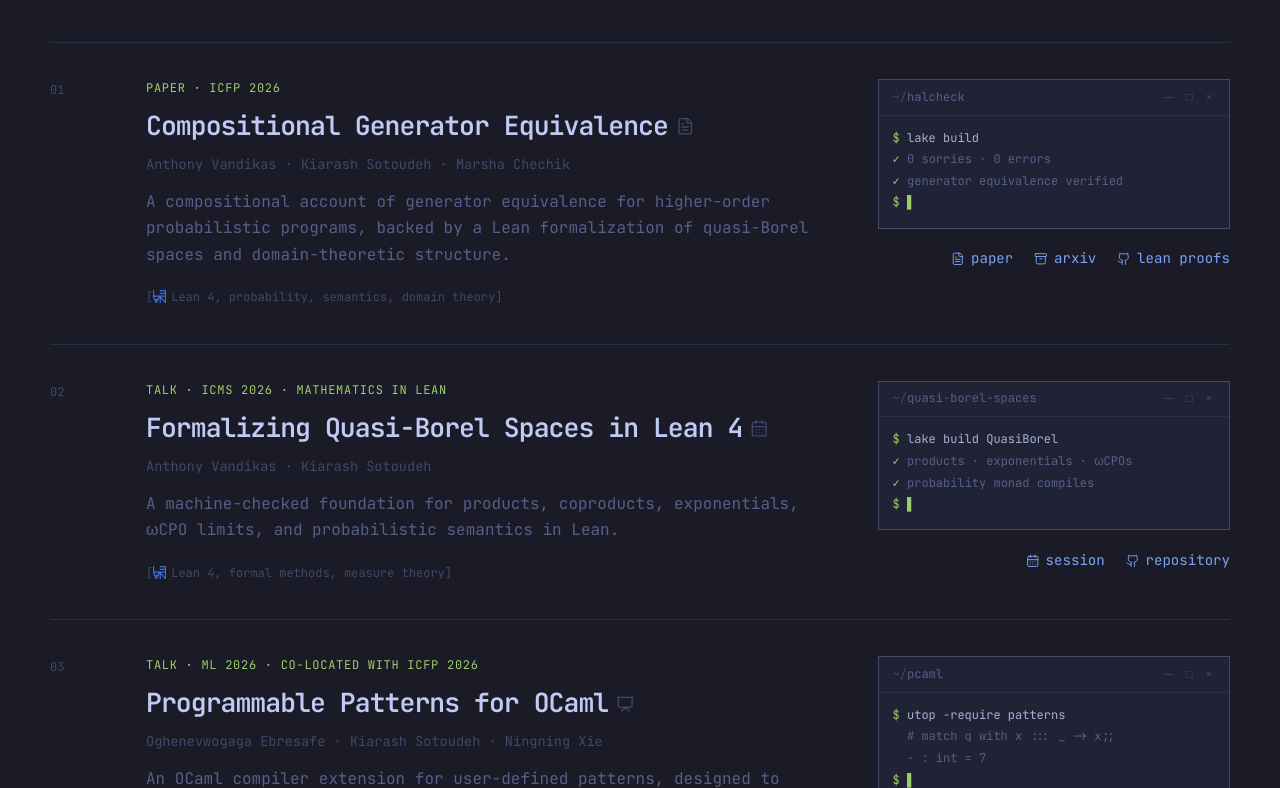
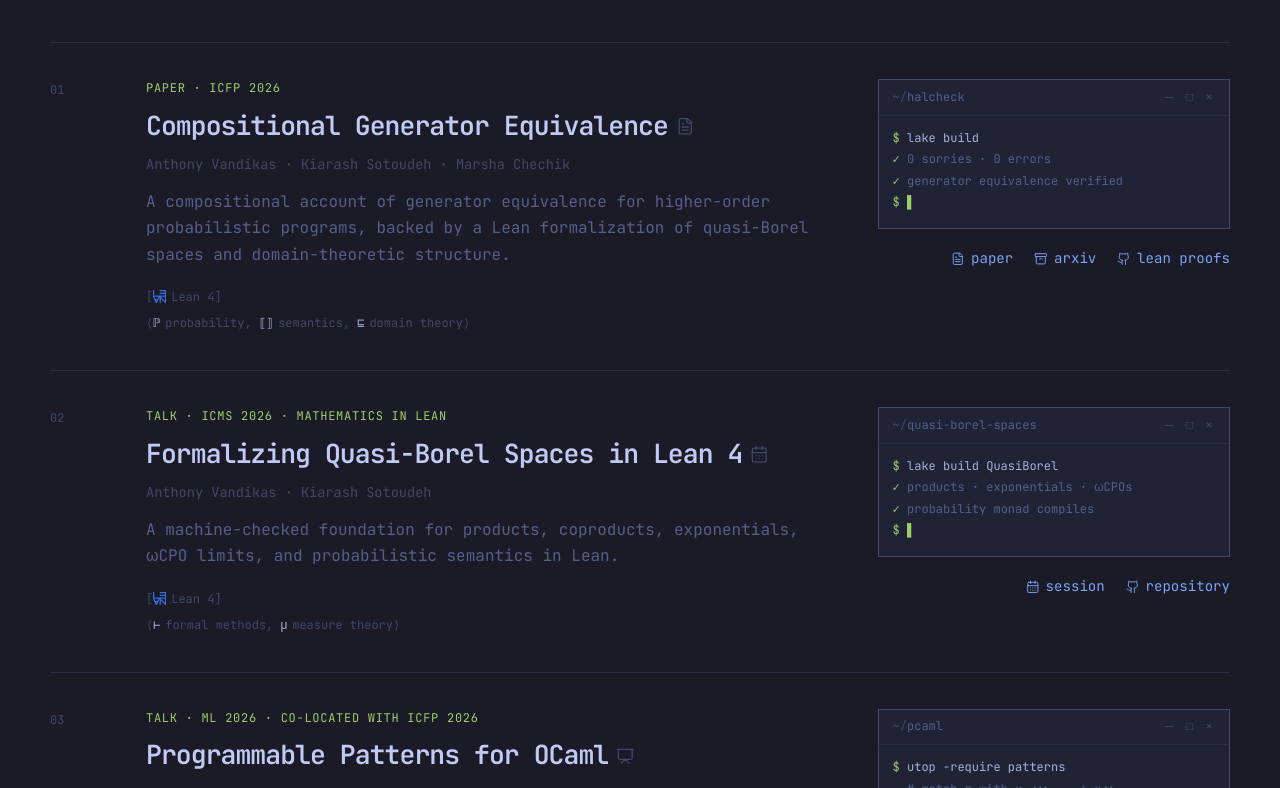
Before and after one commit to exekis/exekis.github.io, a Next.js app: page / in a window 1280 px wide. Shown: the part 882-1670 px from the top of the page. Built offline with nearby package versions, Linux system fonts and the light colour scheme.

Commit message:
feat(portfolio): split stack chips into language and topic lines

```diff
--- a/src/app/globals.css
+++ b/src/app/globals.css
@@ -358,6 +358,32 @@ code {
   height: 1.1em;
   margin-right: 0.4em;
   vertical-align: -0.2em;
+}
+
+.topic-list {
+  display: flex;
+  flex-wrap: wrap;
+  margin-top: 0.4rem;
+  color: var(--faint);
+  font-size: 0.75rem;
+  list-style: none;
+}
+
+.topic-list::before {
+  content: "⟨";
+}
+
+.topic-list::after {
+  content: "⟩";
+}
+
+.topic-list li:not(:last-child)::after {
+  content: ",\00a0";
+}
+
+.topic-glyph {
+  margin-right: 0.4em;
+  color: var(--ink);
 }
 
 .item-side {
--- a/src/app/page.tsx
+++ b/src/app/page.tsx
@@ -50,6 +50,23 @@ const linkGlyphs: Record<PortfolioLinkKind, LucideIcon> = {
   install: Download,
   writeup: NotebookText,
   grant: Award,
+};
+
+// topic chips get a unicode mark from each field's own notation instead of a logo
+const topicGlyphs: Record<string, string> = {
+  probability: "ℙ",
+  semantics: "⟦⟧",
+  "domain theory": "⊑",
+  "formal methods": "⊢",
+  "measure theory": "μ",
+  compilers: "→",
+  "programming languages": "λ",
+  "theorem proving": "∎",
+  mathematics: "π",
+  CI: "⟳",
+  security: "⊘",
+  Unix: "$",
+  "Azure Cosmos DB": "⊙",
 };
 
 const exekisBanner = [
@@ -129,6 +146,18 @@ function ItemList({ items }: { items: PortfolioItem[] }) {
                 </li>
               ))}
             </ul>
+            {item.topics && item.topics.length > 0 && (
+              <ul className="topic-list" aria-label={`${item.title} topics`}>
+                {item.topics.map((topic) => (
+                  <li key={topic}>
+                    <span aria-hidden="true" className="topic-glyph">
+                      {topicGlyphs[topic] ?? "∘"}
+                    </span>
+                    {topic}
+                  </li>
+                ))}
+              </ul>
+            )}
           </div>
           <div className="item-side">
             <TerminalPane terminal={item.terminal} />
--- a/src/content/portfolio.ts
+++ b/src/content/portfolio.ts
@@ -31,6 +31,7 @@ export type PortfolioItem = {
   authors?: string;
   description: string;
   stack: string[];
+  topics?: string[];
   links: PortfolioLink[];
   terminal: PortfolioTerminal;
 };
@@ -42,7 +43,8 @@ export const research: PortfolioItem[] = [
     authors: "Anthony Vandikas · Kiarash Sotoudeh · Marsha Chechik",
     description:
       "A compositional account of generator equivalence for higher-order probabilistic programs, backed by a Lean formalization of quasi-Borel spaces and domain-theoretic structure.",
-    stack: ["Lean 4", "probability", "semantics", "domain theory"],
+    stack: ["Lean 4"],
+    topics: ["probability", "semantics", "domain theory"],
     links: [
       {
         label: "paper",
@@ -71,7 +73,8 @@ export const research: PortfolioItem[] = [
     authors: "Anthony Vandikas · Kiarash Sotoudeh",
     description:
       "A machine-checked foundation for products, coproducts, exponentials, ωCPO limits, and probabilistic semantics in Lean.",
-    stack: ["Lean 4", "formal methods", "measure theory"],
+    stack: ["Lean 4"],
+    topics: ["formal methods", "measure theory"],
     links: [
       { label: "session", href: "https://icms-conference.org/2026/session5.html", kind: "event" },
       {
@@ -95,7 +98,8 @@ export const research: PortfolioItem[] = [
     authors: "Oghenevwogaga Ebresafe · Kiarash Sotoudeh · Ningning Xie",
     description:
       "An OCaml compiler extension for user-defined patterns, designed to preserve data abstraction while giving library authors expressive, stable pattern-matching interfaces. Funded by the Ahrefs Grant Program for OCaml.",
-    stack: ["OCaml", "compilers", "programming languages"],
+    stack: ["OCaml"],
+    topics: ["compilers", "programming languages"],
     links: [
       {
         label: "slides",
@@ -127,7 +131,8 @@ export const research: PortfolioItem[] = [
     meta: "Google DeepMind · open source",
     description:
       "Formalized open mathematical problems in Lean for DeepMind's benchmark of research-level conjectures behind AlphaProof, including Lehmer's totient problem and Singmaster's conjecture.",
-    stack: ["Lean 4", "theorem proving", "mathematics"],
+    stack: ["Lean 4"],
+    topics: ["theorem proving", "mathematics"],
     links: [
       {
         label: "repository",
@@ -168,7 +173,8 @@ export const industry: PortfolioItem[] = [
     meta: "Shopify · software engineering intern · summer 2026",
     description:
       "Owned Shopify's in-house merge queue on its internal Git server, from runtime improvements to compiler passes that reject privileged Docker sidecar options before jobs reach shared workers.",
-    stack: ["Ruby", "Kubernetes", "CI", "security"],
+    stack: ["Ruby", "Kubernetes"],
+    topics: ["CI", "security"],
     links: [{ label: "shopify", href: "https://www.shopify.com/", kind: "web" }],
     terminal: {
       slug: "shopify/merge-queue",
@@ -219,7 +225,8 @@ export const projects: PortfolioItem[] = [
     meta: "rust · terminal tooling",
     description:
       "An interactive shell wrapper that logs every command's directory, timing, output, and exit code into per-session JSON, with optional Azure Cosmos DB export and a cosmos_doctor setup check.",
-    stack: ["Rust", "Unix", "Azure Cosmos DB"],
+    stack: ["Rust"],
+    topics: ["Unix", "Azure Cosmos DB"],
     links: [{ label: "source", href: "https://github.com/exekis/recli", kind: "code" }],
     terminal: {
       slug: "recli",
```
